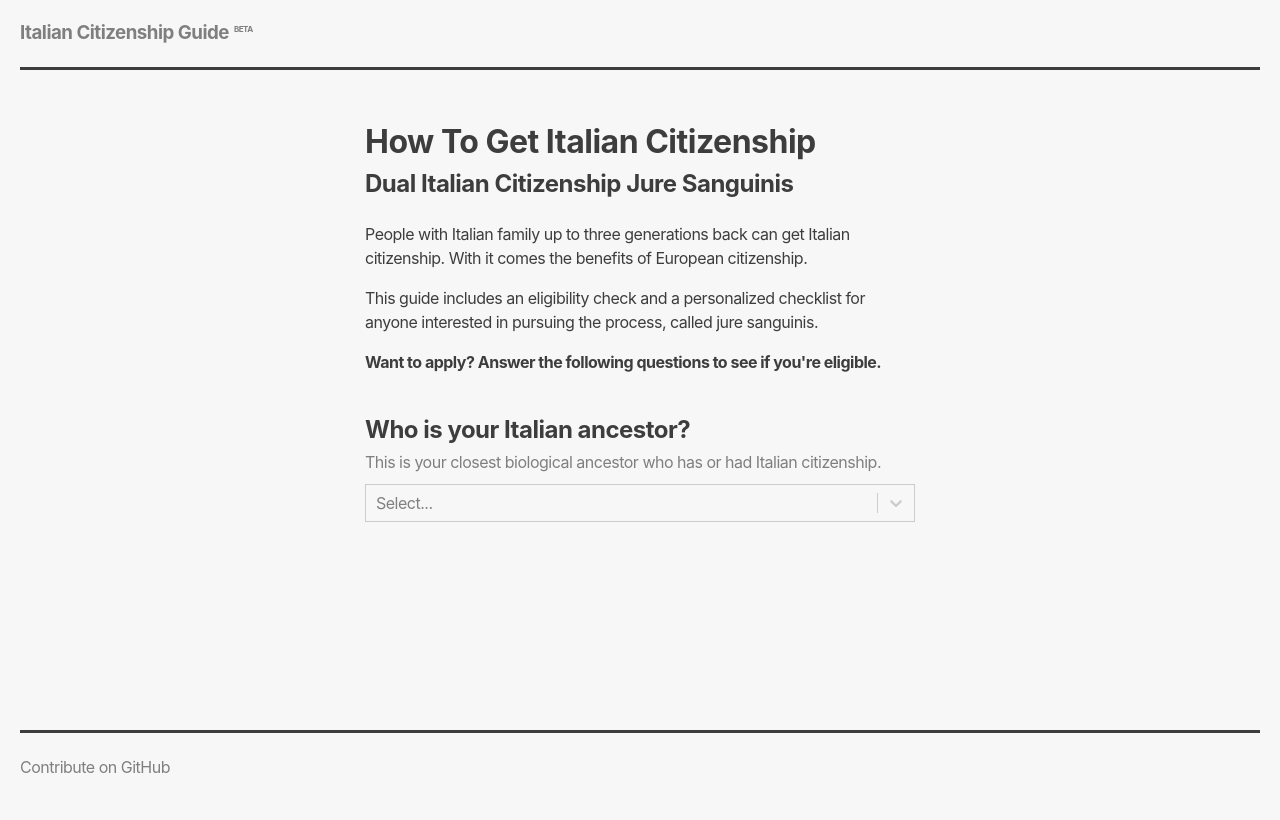
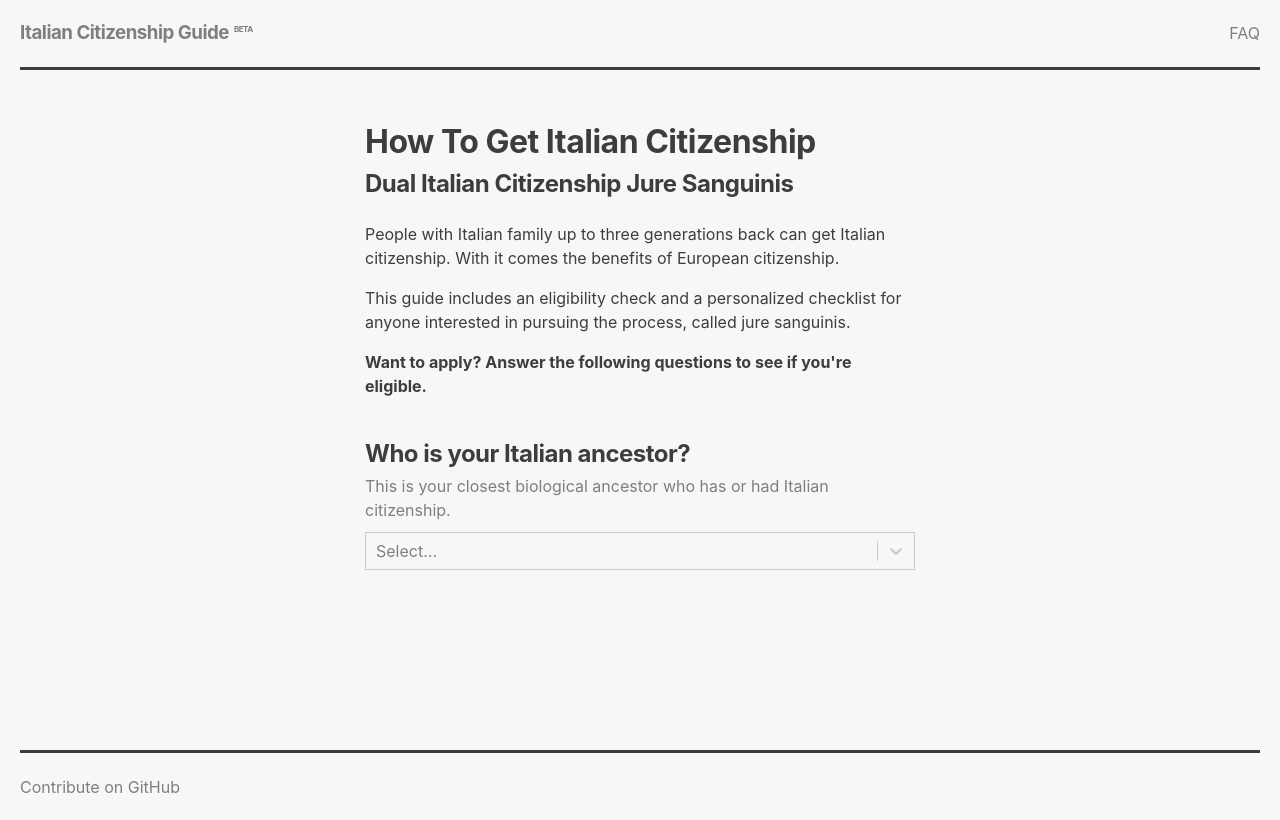
Before and after one commit to pscroce/italian-citizenship-guide, a React (Create React App) app: page / in a window 1280 px wide. Built offline with nearby package versions, Linux system fonts and the light colour scheme.

Commit message:
feat: add fade in for wrappers, routing for Faq, and fix copy

```diff
--- a/src/App.css
+++ b/src/App.css
@@ -25,15 +25,14 @@
   min-height: 100vh;
   flex-direction: column;
   margin: 0 10px;
-  letter-spacing: -.5px;
 }
 @media (min-width: 768px) {
   .App {
     margin: 0 20px;
   }
 }
-h1, h2, h3 {
-
+h1, h2, h3, p.question-title {
+  letter-spacing: -.5px;
 }
 .no-margin-bottom {
   margin-bottom: 0;
@@ -92,7 +91,7 @@ body {
     flex-direction: column;
     min-height: 100vh;
 }
-p.description {
+p.description, p.answer {
   margin: 0;
   color: var(--lightGray);
 }
@@ -210,7 +209,7 @@ form {
     margin: 0;
   }
 }
-.question-title {
+p.question-title {
   font-size: 1.5rem;
   font-weight: bold;
   margin-bottom: 5px;
@@ -300,3 +299,42 @@ textarea:focus ~ label, textarea:valid ~ label {
   left: 0;
   font-size:1em;
 }
+
+
+.question__wrapper, .guide__wrapper {
+
+    -webkit-animation: fadein 1s; /* Safari, Chrome and Opera > 12.1 */
+       -moz-animation: fadein 1s; /* Firefox < 16 */
+        -ms-animation: fadein 1s; /* Internet Explorer */
+         -o-animation: fadein 1s; /* Opera < 12.1 */
+            animation: fadein 1s;
+}
+
+@keyframes fadein {
+    from { opacity: 0; }
+    to   { opacity: 1; }
+}
+
+/* Firefox < 16 */
+@-moz-keyframes fadein {
+    from { opacity: 0; }
+    to   { opacity: 1; }
+}
+
+/* Safari, Chrome and Opera > 12.1 */
+@-webkit-keyframes fadein {
+    from { opacity: 0; }
+    to   { opacity: 1; }
+}
+
+/* Internet Explorer */
+@-ms-keyframes fadein {
+    from { opacity: 0; }
+    to   { opacity: 1; }
+}
+
+/* Opera < 12.1 */
+@-o-keyframes fadein {
+    from { opacity: 0; }
+    to   { opacity: 1; }
+}
--- a/src/App.js
+++ b/src/App.js
@@ -6,6 +6,7 @@ import {
 
 import Guide from './components/pages/Guide';
 import Home from './components/pages/Home';
+import Faq from './components/pages/Faq';
 
 
 class App extends Component {
@@ -20,6 +21,7 @@ class App extends Component {
           <Switch>
             <Route exact path='/' component={Home} />
             <Route path='/guide' component={Guide} />
+            <Route path='/faq' component={Faq} />
             <Route component={Home} />
           </Switch>
         </div>
--- a/src/components/layout/Form.js
+++ b/src/components/layout/Form.js
@@ -216,7 +216,7 @@ class Form extends Component {
       }),
     }
     return (
-      <div className="form-wrapper">
+      <div className="form-wrapper question__wrapper">
         <h1 className="no-margin-bottom">How To Get Italian Citizenship</h1>
         <h2 className="no-margin-top">Dual Italian Citizenship Jure Sanguinis</h2>
         <p>People with Italian family up to three generations back can get Italian citizenship. With it comes the benefits of European citizenship.</p>
@@ -260,7 +260,7 @@ class Form extends Component {
             <div className="question__wrapper">
               <div className="question">
                 <p className="question-title">Which of your parents is the son or daughter of your Italian {grandparent.value || 'grandparent'}?</p>
-                <p className="description">This is your grandparent on your Italian side.</p>
+                <p className="description">This is your parent on your Italian side.</p>
               </div>
               <Select isSearchable={false}
                 value={parent}
@@ -326,6 +326,7 @@ class Form extends Component {
         { // They need to prove their parent did not naturalize or renounce citizenship before they were born and that they were born when their parents were "in wedlock."
           (ancestor.value) &&
           <div>
+          <div className="question__wrapper">
             <p className="question-title">Did your {ancestor.value} naturalize or renounce {ancestor.value.indexOf('mother') > -1 ? 'her' : 'his'} Italian citizenship before you were born?</p>
             <p className="description">There are many reasons people choose to naturalize or renounce citizenship, ranging from standard immigration procedure to applying for top secret clearance in a government or military position.</p>
             <Select isSearchable={false}
@@ -335,12 +336,14 @@ class Form extends Component {
               theme={selectTheme}
               styles={selectStyles}
             />
+          </div>
+
             { // If your ancestor was a woman and was born before 1948, she cannot pass on Italian citizenship
               (true) &&
               <div>
                 {
                   (parent.value === 'mother') &&
-                  <div>
+                  <div className="question__wrapper">
                     <p className="question-title">Were you born after January 1, 1948?</p>
                     <p className="description">The process for getting Italian citizenship varies depending on the answer to this question.</p>
                     <Select isSearchable={false}
@@ -355,7 +358,7 @@ class Form extends Component {
 
                 {
                   (grandparent.value === 'grandmother' && parent.value) &&
-                  <div>
+                  <div className="question__wrapper">
                     <p className="question-title">Was your {parent.value} born after January 1, 1948?</p>
                     <p className="description">The process for getting Italian citizenship varies depending on the answer to this question.</p>
                     <Select isSearchable={false}
@@ -369,7 +372,7 @@ class Form extends Component {
                 }
                 {
                   (greatGrandparent.value === 'great-grandmother' && grandparent.value) &&
-                  <div>
+                  <div className="question__wrapper">
                     <p className="question-title">Was your {grandparent.value} born after January 1, 1948?</p>
                     <p className="description">The process for getting Italian citizenship varies depending on the answer to this question.</p>
                     <Select isSearchable={false}
@@ -391,7 +394,7 @@ class Form extends Component {
 
             {
               (this.state.isEligible === true) &&
-              <div>
+              <div className="question__wrapper">
                <p className="question-title">Congratulations! You're eligible for Italian citizenship.</p>
                <p>Click the button below to read all the steps required to apply.</p>
                { (!this.state.femaleAfter1948) &&
@@ -405,7 +408,7 @@ class Form extends Component {
             }
             {
               (this.state.isEligible === false) &&
-              <div>
+              <div className="question__wrapper">
                <p className="question-title">Sorry! You are not eligible for Italian citizenship.</p>
                <p className="description">Click the button below to read all the steps required to apply.</p>
                <button onClick={this.openGuide} className="-large empty">{this.state.guideIsOpen ? "Close Guide" : "Open Guide"}</button>
--- a/src/components/layout/Header.js
+++ b/src/components/layout/Header.js
@@ -7,13 +7,13 @@ function Header() {
       <nav className="primary-nav">
         <h3><Link to="/">Italian Citizenship Guide</Link><sup>BETA</sup></h3>
         <div className="nav-right">
+        <Link to="faq">FAQ</Link>
 
         </div>
       </nav>
     </header>
   )
 }
-// <Link to="guide">Complete Guide</Link>
 
 
 export default Header;
```
Also changed, not shown: src/logo.svg (deleted).
